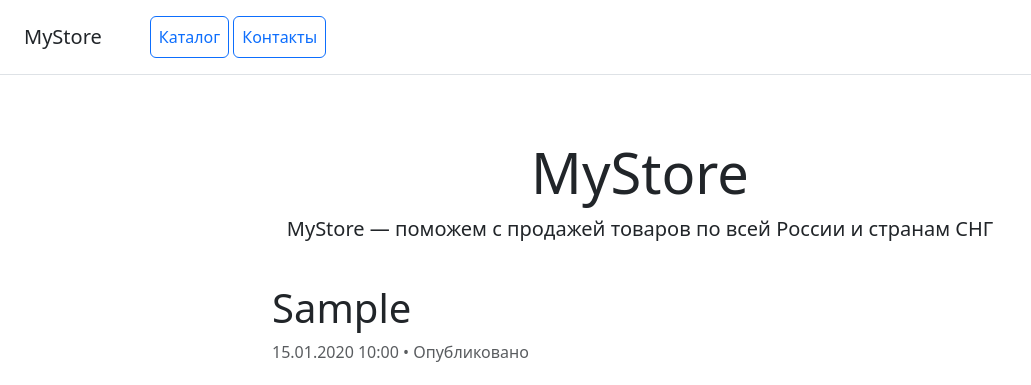
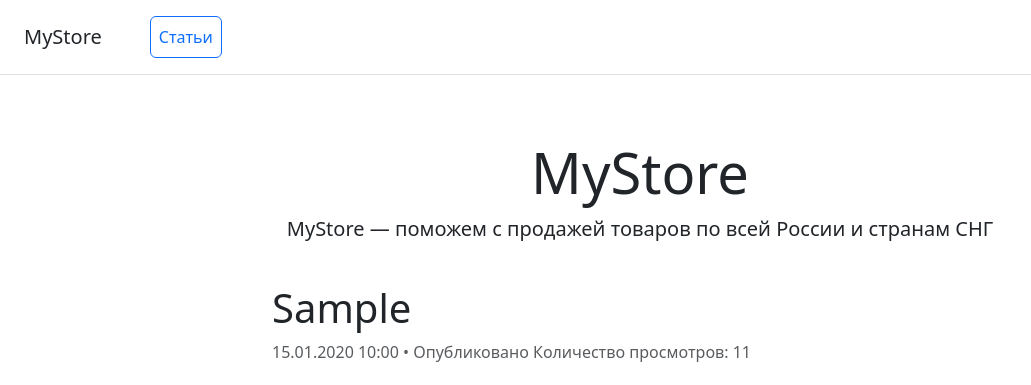
Before and after one commit to Pav089sk/Django_Shop23, a Django app: page /blog/article/1/ in a window 1280 px wide. Shown: the top 385 px of the page, without its empty margins (0-1031 px from the left). Run offline with Django 5.2, Linux system fonts and the light colour scheme; tables that the repository leaves empty hold one stand-in row (values such as "Sample post"); some libraries are stand-ins or nearby versions.

Commit message:
fixed mistakes

```diff
--- a/blogs/templates/blogs/article_detail.html
+++ b/blogs/templates/blogs/article_detail.html
@@ -9,7 +9,8 @@
     <h1>{{ article.headline }}</h1>
     <p class="text-muted mb-4">
       {{ article.created_at|date:"d.m.Y H:i" }}
-      {% if article.published %}• Опубликовано{% else %}• Черновик{% endif %}
+      {% if article.published %}• Опубликовано {% else %}• Черновик{% endif %}
+      Количество просмотров: {{ article.views_article }}
     </p>
 
     {% if article.preview %}
--- a/blogs/templates/blogs/articles.html
+++ b/blogs/templates/blogs/articles.html
@@ -19,7 +19,7 @@
             </a>
           </h3>
           <p class="card-subtitle text-muted">
-            {{ article.created_at|date:"d.m.Y H:i" }} • {{ article.views }} просмотров
+            {{ article.created_at|date:"d.m.Y H:i" }} • просмотров {{ article.views_article }}
             {% if not article.published %}(черновик){% endif %}
           </p>
 
--- a/blogs/views.py
+++ b/blogs/views.py
@@ -6,7 +6,7 @@ class ArticleCreateView(CreateView):
     model = Article
     fields = ['headline', 'content', 'preview', 'published']
     template_name = 'blogs/article_form.html'
-    success_url = reverse_lazy('blogs:article-list')
+    success_url = reverse_lazy('blogs:article_list')
 
 class ArticleDetailView(DetailView):
     model = Article
@@ -23,7 +23,6 @@ class ArticleUpdateView(UpdateView):
     model = Article
     fields = ['headline', 'content', 'preview', 'published']
     template_name = 'blogs/article_upd.html'
-    success_url = reverse_lazy('blogs:article-list')
 
     def get_success_url(self):
         return reverse_lazy('blogs:article_detail', kwargs={'pk': self.object.pk})
@@ -39,4 +38,4 @@ class ArticleListView(ListView):
 class ArticleDeleteView(DeleteView):
     model = Article
     template_name = 'blogs/article_confirm_delete.html'
-    success_url = reverse_lazy('blogs:article-list')
+    success_url = reverse_lazy('blogs:article_list')
--- a/catalog/templates/catalog/navbar.html
+++ b/catalog/templates/catalog/navbar.html
@@ -2,7 +2,12 @@
 <div class="d-flex flex-column flex-md-row align-items-center p-3 px-md-4 mb-3 bg-white border-bottom box-shadow">
     <h5 class="my-0 mr-md-auto font-weight-normal">MyStore</h5>
     <nav class="ms-5">
-        <a class="p-2 btn btn-outline-primary" href="/home/">Каталог</a>
-        <a class="p-2 btn btn-outline-primary" href="/contacts/">Контакты</a>
+        {% if request.resolver_match.namespace == 'catalog' %}
+        <a class="p-2 btn btn-outline-primary" href="/catalog/home/">Каталог</a>
+        <a class="p-2 btn btn-outline-primary" href="/catalog/contacts/">Контакты</a>
+        {% endif %}
+        {% if request.resolver_match.namespace == 'blogs' %}
+        <a class="p-2 btn btn-outline-primary" href="/blog/articles/">Статьи</a>
+        {% endif %}
     </nav>
 </div>
```
